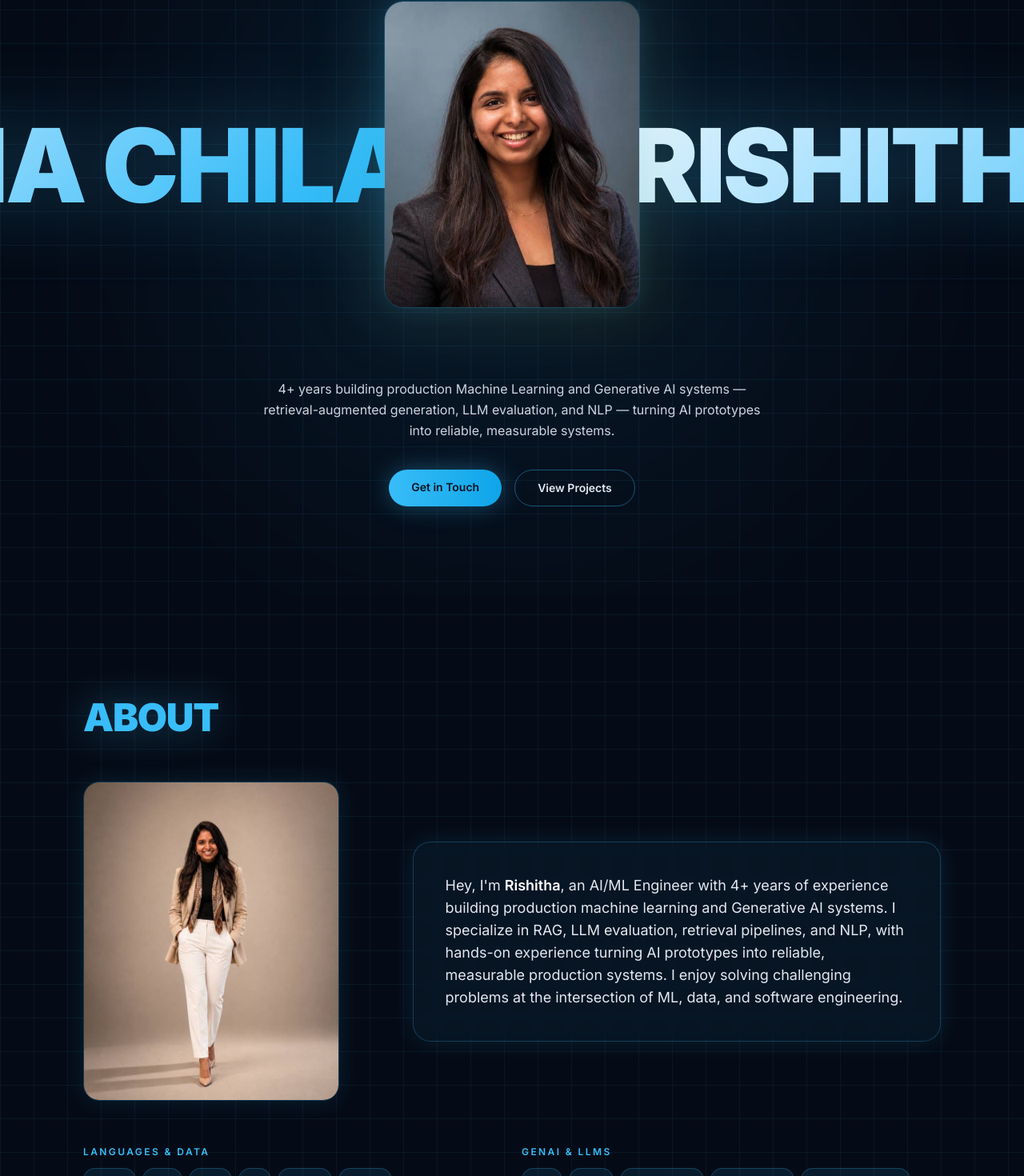
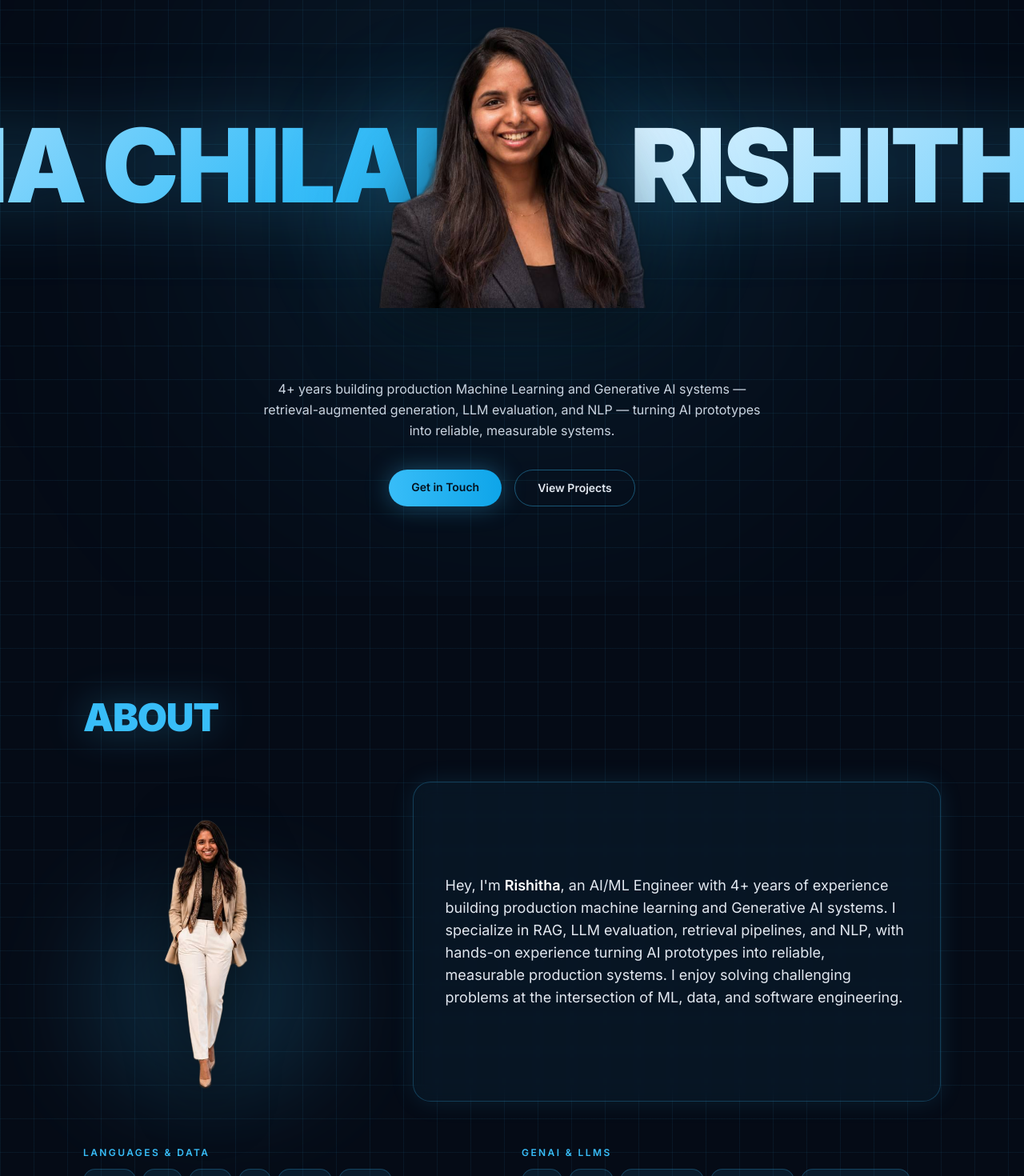
Before and after one commit to RishithaChilaka/portfolio, a React (Vite) app: page / in a window 1280 px wide. Shown: the part 240-1710 px from the top of the page at 80% size. Built offline with nearby package versions, Linux system fonts and the light colour scheme.

Commit message:
Remove backgrounds from hero and about photos, match about photo height to bio box

```diff
--- a/src/components/About.jsx
+++ b/src/components/About.jsx
@@ -1,5 +1,5 @@
 import React from 'react'
-import aboutImg from '../assets/about.jpg'
+import aboutImg from '../assets/about_nobg.png'
 
 const skillGroups = [
   {
@@ -64,16 +64,19 @@ const About = () => {
           About
         </h2>
 
-        <div className="grid grid-cols-1 md:grid-cols-[0.7fr_1.3fr] gap-10 md:gap-14 items-center">
+        <div className="grid grid-cols-1 md:grid-cols-[0.7fr_1.3fr] gap-10 md:gap-14 items-stretch">
           <div className="reveal flex justify-center md:justify-start">
-            <img
-              src={aboutImg}
-              alt="Rishitha Chilaka"
-              className="w-56 md:w-full max-w-xs rounded-[20px] glow-border object-cover"
-            />
+            <div className="relative h-full flex items-end justify-center md:justify-start">
+              <div className="absolute inset-x-0 bottom-0 h-2/3 rounded-full bg-cyan-glow/25 blur-[60px] opacity-60" />
+              <img
+                src={aboutImg}
+                alt="Rishitha Chilaka"
+                className="relative w-56 md:w-full max-w-xs h-full object-contain object-bottom drop-shadow-[0_20px_35px_rgba(0,0,0,0.5)]"
+              />
+            </div>
           </div>
 
-          <div className="reveal glass-panel glow-border rounded-[22px] p-8 md:p-10">
+          <div className="reveal glass-panel glow-border rounded-[22px] p-8 md:p-10 flex items-center">
             <p className="text-slate-200 leading-relaxed text-base md:text-lg">
               Hey, I'm <span className="text-white font-semibold">Rishitha</span>, an AI/ML
               Engineer with 4+ years of experience building production machine learning and
--- a/src/components/Hero.jsx
+++ b/src/components/Hero.jsx
@@ -1,5 +1,5 @@
 import React from 'react'
-import heroImg from '../assets/hero.jpg'
+import heroImg from '../assets/hero_nobg.png'
 
 const Hero = () => {
   return (
@@ -30,11 +30,11 @@ const Hero = () => {
 
         <div className="reveal relative z-10 mx-auto">
           <div className="relative animate-float">
-            <div className="absolute -inset-4 rounded-[28px] bg-gradient-to-br from-cyan-glow/40 to-gold/20 blur-2xl opacity-50" />
+            <div className="absolute inset-x-0 bottom-0 h-2/3 rounded-full bg-cyan-glow/30 blur-[70px] opacity-60" />
             <img
               src={heroImg}
               alt="Rishitha Chilaka"
-              className="relative w-40 h-52 sm:w-56 sm:h-72 md:w-72 md:h-[22rem] lg:w-80 lg:h-96 object-cover rounded-[24px] glow-border shadow-2xl"
+              className="relative w-48 h-52 sm:w-64 sm:h-72 md:w-80 md:h-[22rem] lg:w-96 lg:h-96 object-contain drop-shadow-[0_25px_45px_rgba(0,0,0,0.55)]"
             />
           </div>
         </div>
```
Also changed, not shown: src/assets/about_nobg.png (added), src/assets/hero_nobg.png (added).
